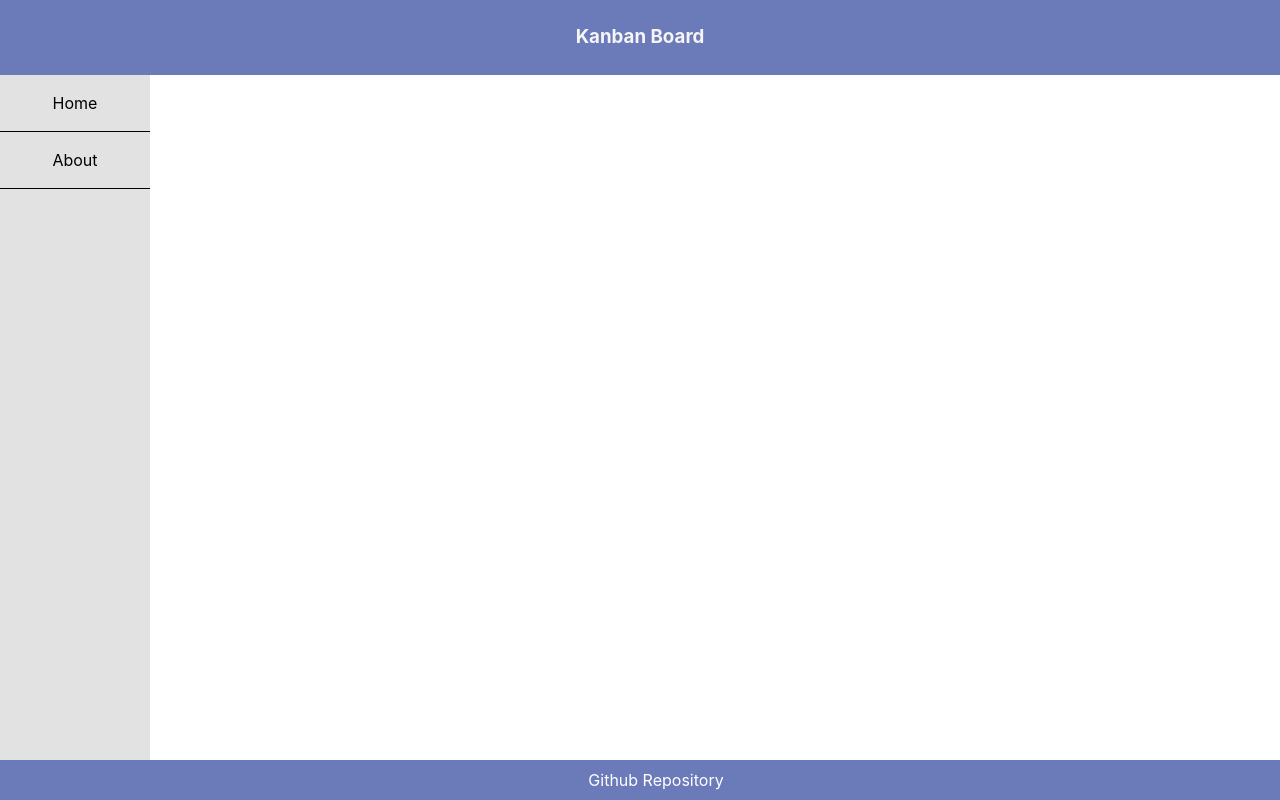
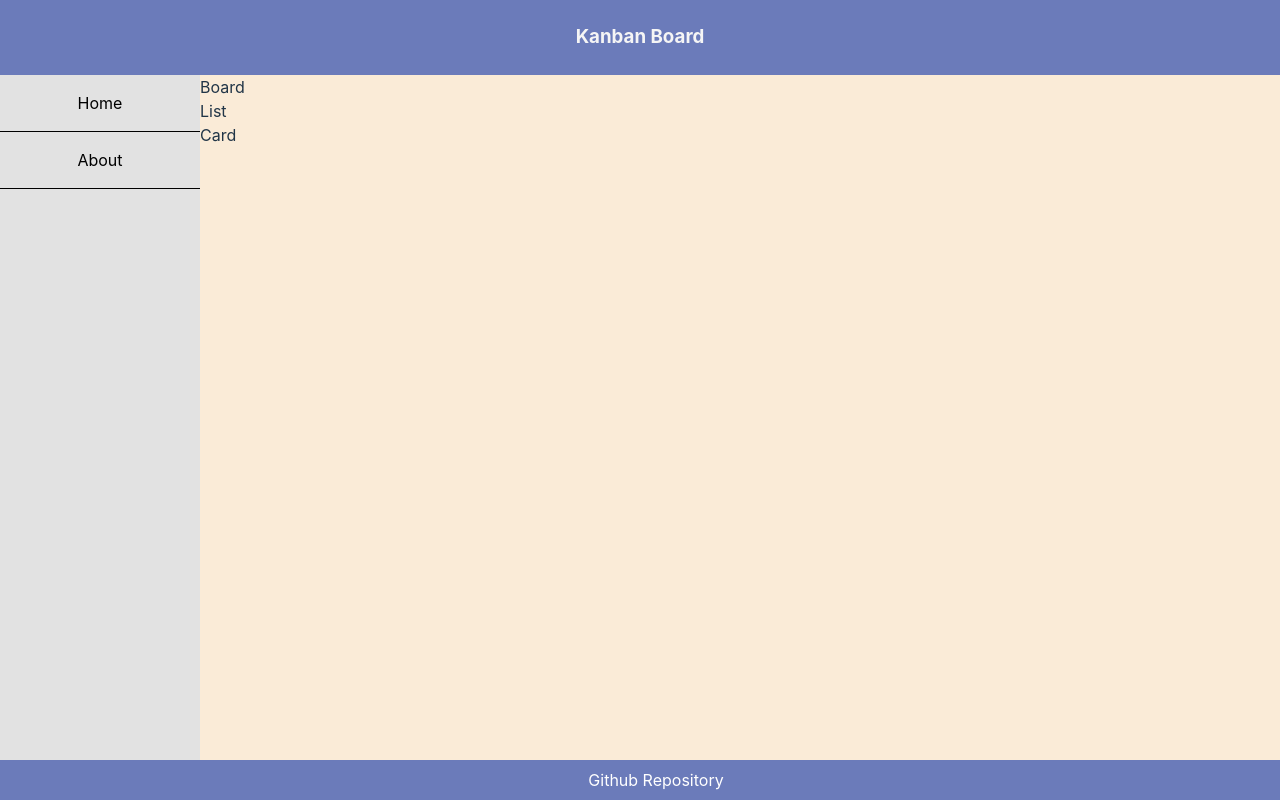
Before and after one commit to jv-pv/Kanban-Board-App, a React (Vite) app: page / in a window 1280 px wide. Built offline with nearby package versions, Linux system fonts and the light colour scheme; some icons are missing.

Commit message:
Additional components and styling

```diff
--- a/src/App.css
+++ b/src/App.css
@@ -1,4 +1,4 @@
-/* Page content */
+/* Page Content Styles */
 
 section.page-content {
     display: flex;
@@ -6,7 +6,12 @@ section.page-content {
     min-height: 100dvh;
 }
 
+/* Main Content Styles */
 
+section.page-content div.main-content-container {
+    display: flex;
+    flex: 1 0 auto;
+}
 
 /* Navbar Styles */
 
@@ -27,15 +32,15 @@ nav h1 {
     color: whitesmoke;
 }
 
-/* Sidebar styling */
+/* Sidebar Styles */
 
-div.sidebar-container {
-    width: 150px;
+aside.sidebar-container {
     background-color: rgb(226, 226, 226);
-    flex: 1 0 auto;
+    flex: 1 0 125px;
+    max-width: 200px;
 }
 
-div.sidebar-container ul {
+aside.sidebar-container ul {
     margin: 0;
     padding: 0;
 }
@@ -52,8 +57,16 @@ ul li a {
     text-decoration: none;
 }
 
+/* Board Styles */
 
-/* Footer styling */
+section.board-container {
+    background-color: antiquewhite;
+    width: 1000px;
+    flex: 1 0 auto;
+}
+
+
+/* Footer Styles */
 
 footer.footer-container {
     display: flex;
--- a/src/App.jsx
+++ b/src/App.jsx
@@ -1,6 +1,7 @@
 import './App.css'
 import Navbar from "./components/Navbar.jsx"
 import Sidebar from "./components/Sidebar.jsx"
+import Board from "./components/Board.jsx"
 import Footer from "./components/Footer.jsx"
 
 function App() {
@@ -8,7 +9,10 @@ function App() {
     <>
       <section className="page-content">
         <Navbar/>
-        <Sidebar/>
+        <div className="main-content-container">
+          <Sidebar/>
+          <Board/>
+        </div>
         <Footer/>
       </section>
     </>
--- /dev/null
+++ b/src/components/Board.jsx
@@ -0,0 +1,12 @@
+import List from "./List.jsx"
+
+function Board() {
+  return (
+    <section className="board-container">
+        Board
+        <List/>
+    </section>
+  )
+}
+
+export default Board
--- /dev/null
+++ b/src/components/Card.jsx
@@ -0,0 +1,7 @@
+function Card() {
+  return (
+    <div>Card</div>
+  )
+}
+
+export default Card
--- /dev/null
+++ b/src/components/List.jsx
@@ -0,0 +1,12 @@
+import Card from "./Card.jsx"
+
+function List() {
+  return (
+    <div>
+    List
+    <Card/>
+    </div>
+  )
+}
+
+export default List
--- a/src/components/Sidebar.jsx
+++ b/src/components/Sidebar.jsx
@@ -1,11 +1,11 @@
 function Sidebar() {
   return (
-    <div className="sidebar-container">
+    <aside className="sidebar-container">
       <ul>
         <li><a href="#">Home</a></li>
         <li><a href="#">About</a></li>
       </ul>
-    </div>
+    </aside>
   )
 }
 
```
